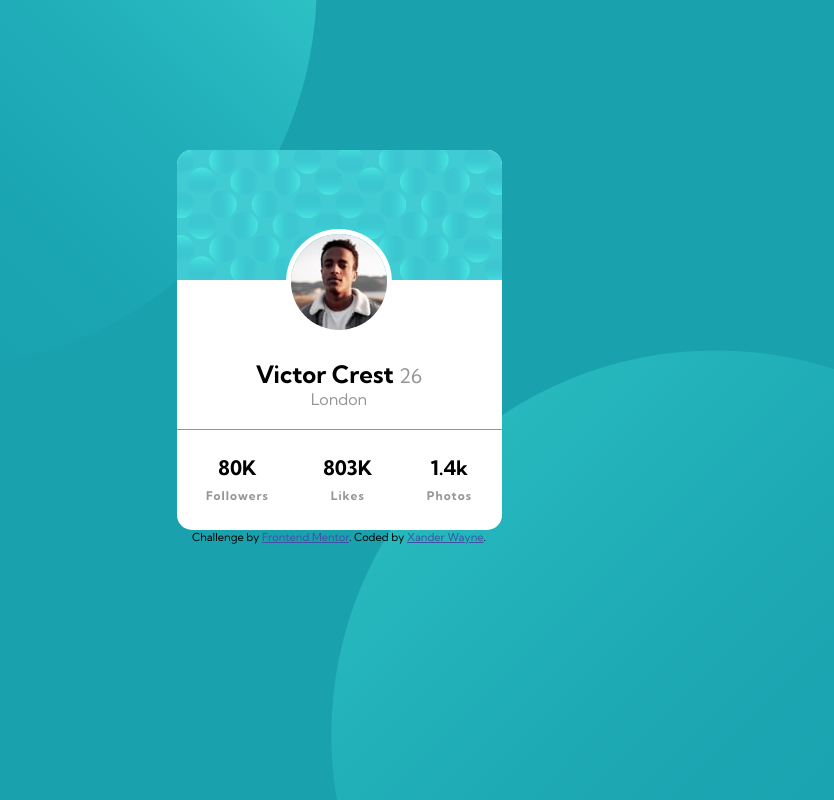
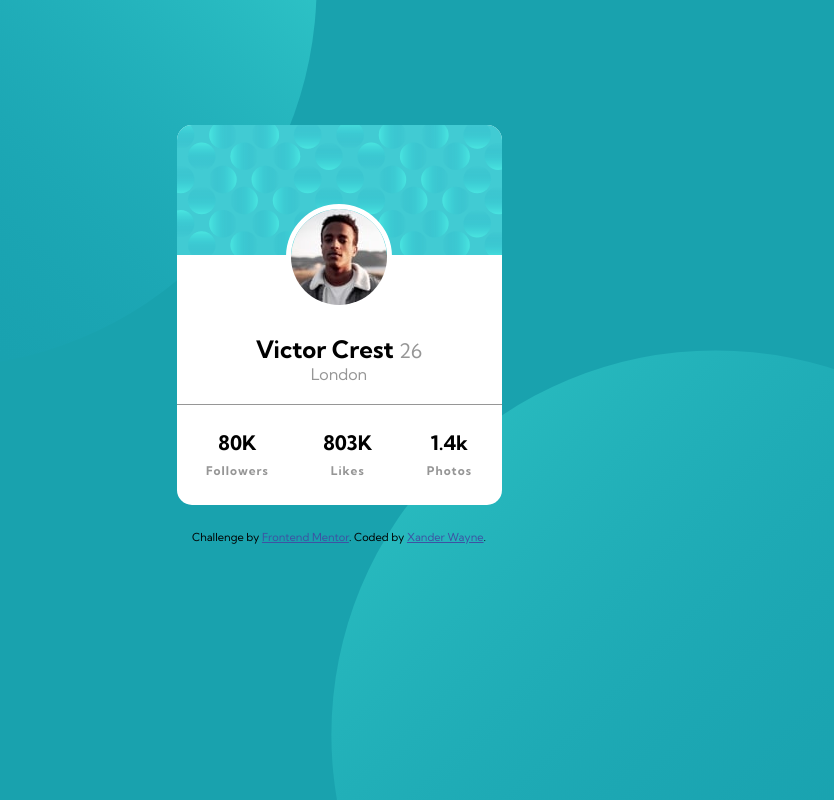
Before and after one commit to XNWayne/profile-card, a plain HTML site: page index.html in a window 1280 px wide. Shown: the whole page, without its empty margins (301-1135 px from the left). Drawn offline with Linux system fonts and the light colour scheme.

Commit message:
"nice one"

```diff
--- a/style.css
+++ b/style.css
@@ -33,7 +33,7 @@ section{
     margin: 0 auto;
     border-radius: 15px;
     position: relative;
-    top: 150px;
+    top: 125px;
 }
 
 .name{
@@ -96,14 +96,3 @@ Attribution
 .color{
     background-color: hsl(0, 0%, 59%), hsl(227, 10%, 46%), hsl(229, 23%, 23%), hsl(185, 75%, 39%);
 }
-
-/* @media (max-width:375px) {
-    body{
-        background-position:
-        top -170px left -150px,
-        top 400px right -160px,
-        bottom 0px right 10px,
-        bottom 10px left 10px;
-        background-size: 80%;
-    }
-} */
```
